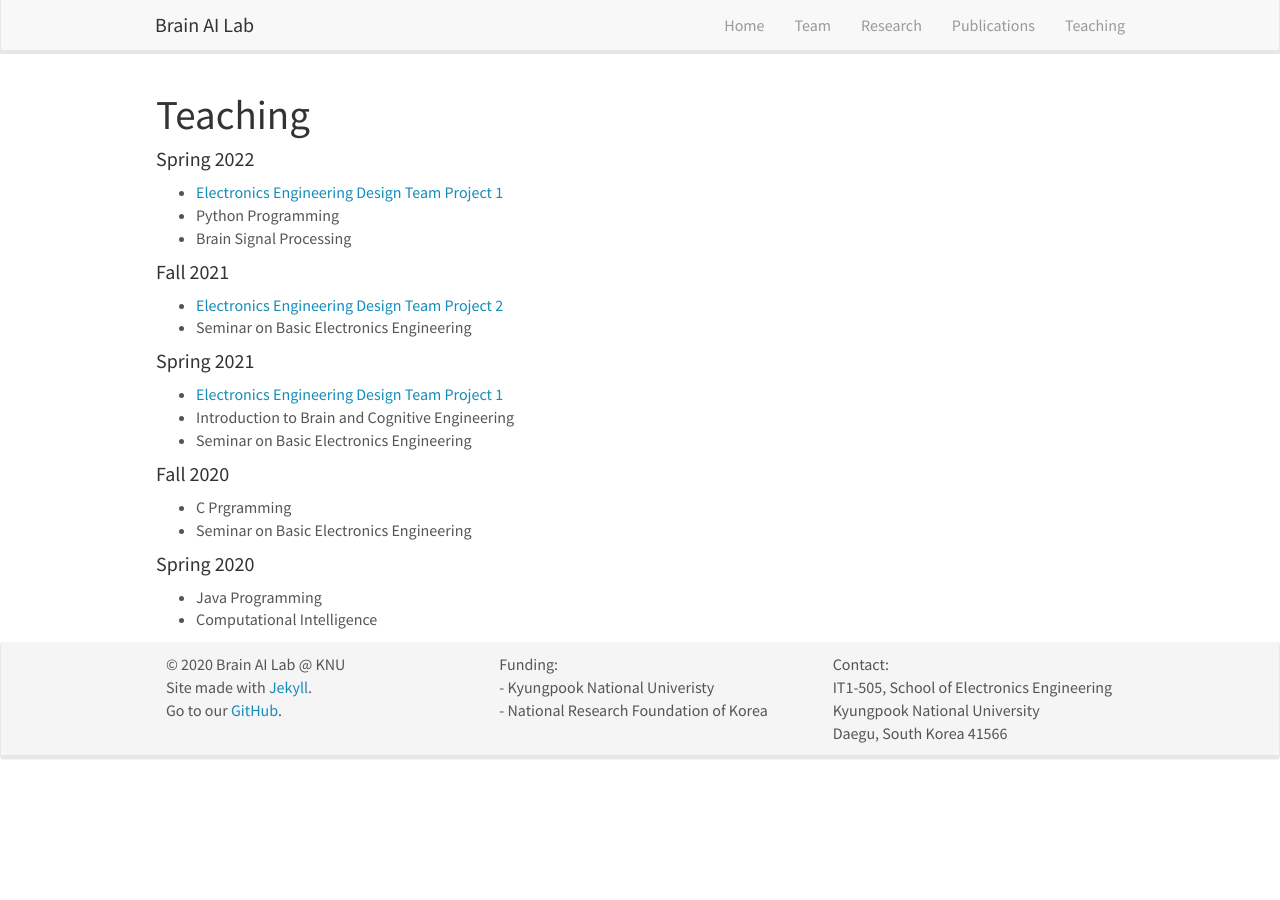
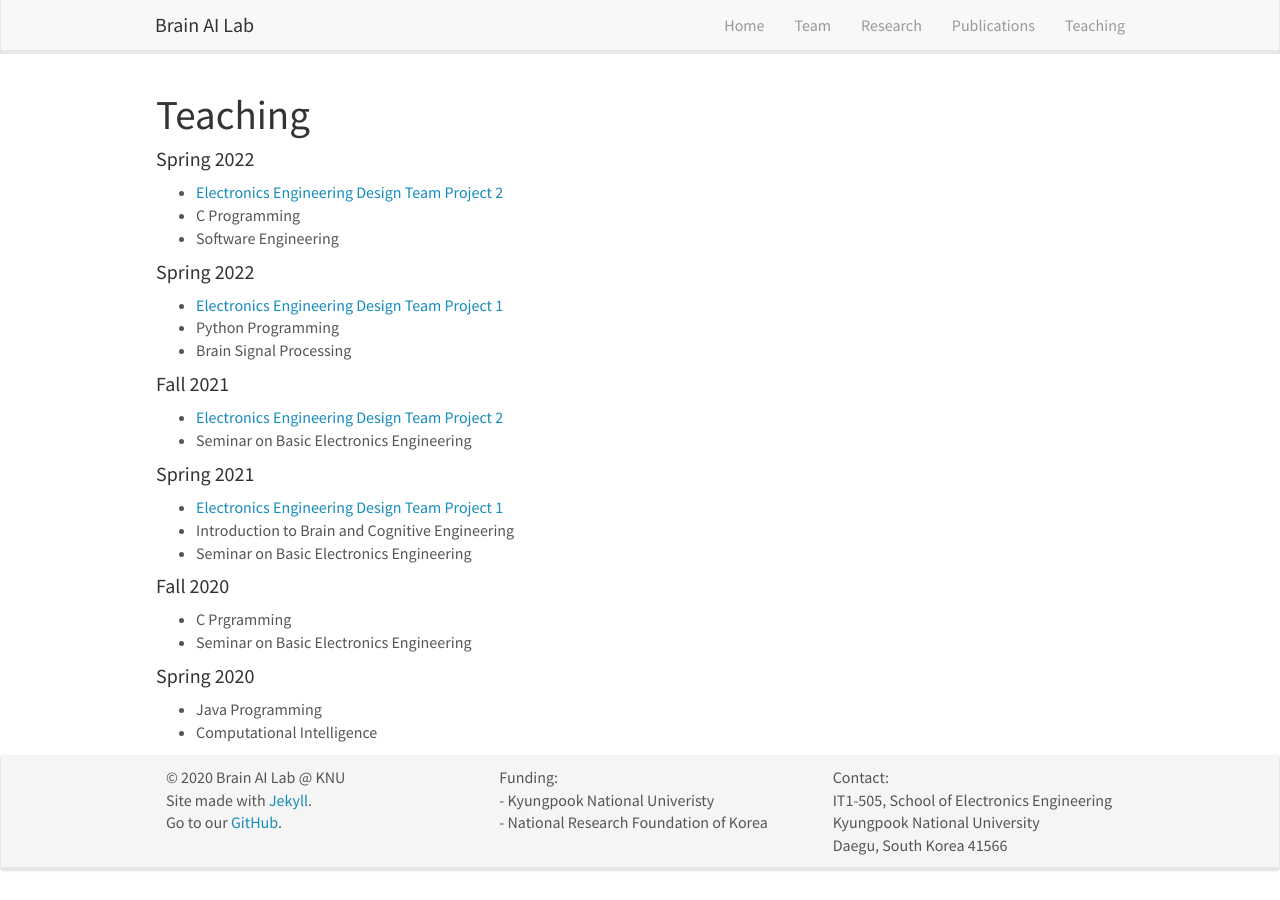
Before and after one commit to KNU-BrainAI/knu-brainai.github.io, a Jekyll site: the page built from _pages/teaching.md, in a window 1280 px wide. Built offline with Jekyll 4.4.1, drawn with Linux system fonts in a browser that asks for light colours; nearby versions of some CDN libraries.

Commit message:
Update teaching.md

```diff
--- a/_pages/teaching.md
+++ b/_pages/teaching.md
@@ -8,6 +8,11 @@ permalink: /teaching/
 
 
 # Teaching
+#### Spring 2022
+- [Electronics Engineering Design Team Project 2](https://github.com/KNU-BrainAI-Capstone2022)
+- C Programming
+- Software Engineering
+
 #### Spring 2022
 - [Electronics Engineering Design Team Project 1](https://github.com/KNU-BrainAI-Capstone2022)
 - Python Programming
```
